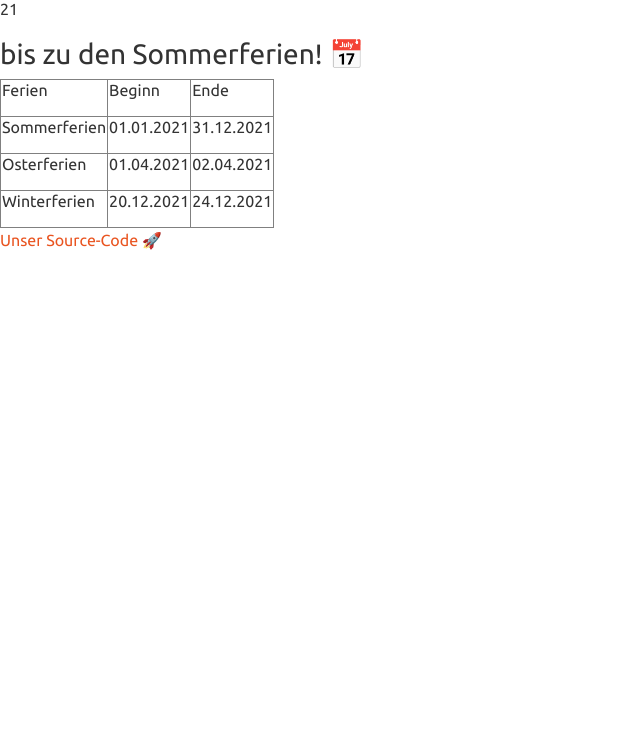
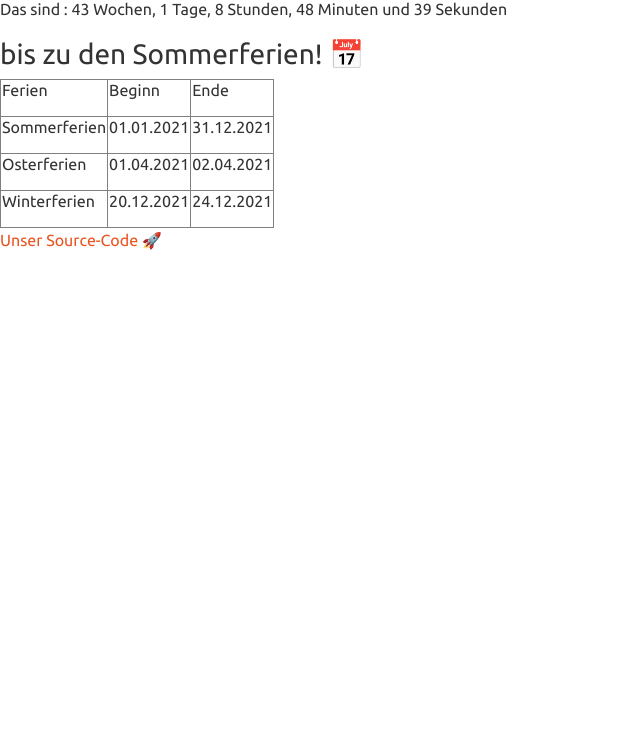
Before and after one commit to lgh-ag/jan, a plain HTML site: page index.html in a window 1280 px wide. Shown: the part 59-800 px from the top of the page, without its empty margins (0-640 px from the left). Drawn offline with nearby package versions, Linux system fonts and the light colour scheme.

Commit message:
Adding real countdown

```diff
--- a/index.html
+++ b/index.html
@@ -60,8 +60,39 @@
     </table>
     <a href="https://github.com/lgh-ag/lghag.de">Unser Source-Code 🚀</a>
     <script>
+      var json = '[{"start":"2022-02-12T00:00Z","end":"2022-02-20T00:00Z","year":2022,"stateCode":"TH","name":"winterferien","slug":"winterferien-2022-TH"},{"start":"2022-04-11T00:00Z","end":"2022-04-24T00:00Z","year":2022,"stateCode":"TH","name":"osterferien","slug":"osterferien-2022-TH"},{"start":"2022-05-27T00:00Z","end":"2022-05-28T00:00Z","year":2022,"stateCode":"TH","name":"pfingstferien","slug":"pfingstferien-2022-TH"},{"start":"2022-07-18T00:00Z","end":"2022-08-28T00:00Z","year":2022,"stateCode":"TH","name":"sommerferien","slug":"sommerferien-2022-TH"},{"start":"2022-10-17T00:00Z","end":"2022-10-30T00:00Z","year":2022,"stateCode":"TH","name":"herbstferien","slug":"herbstferien-2022-TH"},{"start":"2022-12-22T00:00Z","end":"2023-01-04T00:00Z","year":2022,"stateCode":"TH","name":"weihnachtsferien","slug":"weihnachtsferien-2022-TH"}]';
+
+      const obj = JSON.parse(json);
+
       function getSecounds() {
-        document.getElementById("ferienCounter").innerText = new Date().getSeconds();
+        var ferienDate = Date.parse(obj[0].start);
+        var currentDate = Date.now();
+
+        var milli = ferienDate - currentDate;
+        var abgezogen = 0;
+
+        var wochen = Math.floor(milli / 1000 / 60 / 60 / 24 / 7);
+        abgezogen = abgezogen + wochen * 1000 * 60 * 60 * 24 * 7;
+        console.log(wochen);
+
+        var tage = Math.floor((milli - abgezogen) / 1000 / 60 / 60 / 24);
+        abgezogen = abgezogen + tage * 1000 * 60 * 60 * 24;
+        console.log(tage);
+
+        var stunden = Math.floor((milli - abgezogen) / 1000 / 60 / 60);
+        abgezogen = abgezogen + stunden * 1000 * 60 * 60;
+        console.log(stunden);
+
+        var minuten = Math.floor((milli - abgezogen) / 1000 / 60);
+        abgezogen = abgezogen + minuten * 1000 * 60;
+        console.log(minuten);
+
+        var sekunden = Math.floor((milli - abgezogen) / 1000);
+        console.log(sekunden);
+
+        console.log("-------------------------------------");
+
+        document.getElementById("ferienCounter").innerText = "Das sind : " + wochen +  " Wochen, " + tage + " Tage, " + stunden + " Stunden, " + minuten + " Minuten und " + sekunden + " Sekunden";
         setTimeout(getSecounds, 1000);
       }
 
```
